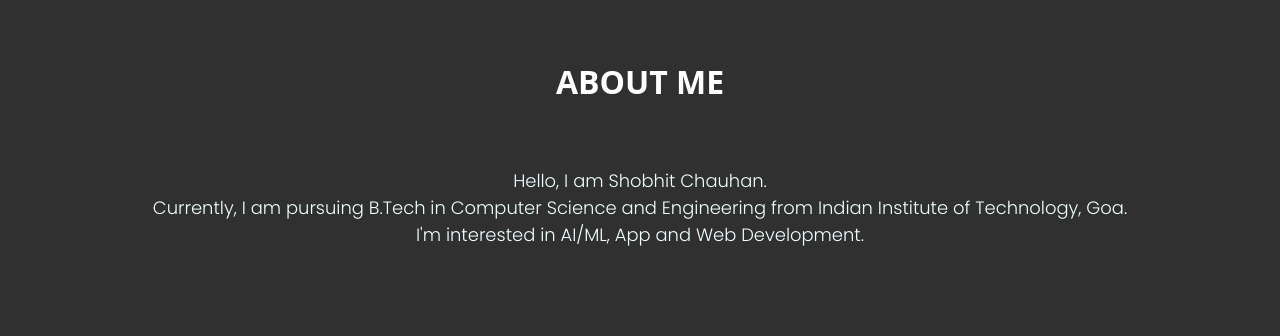
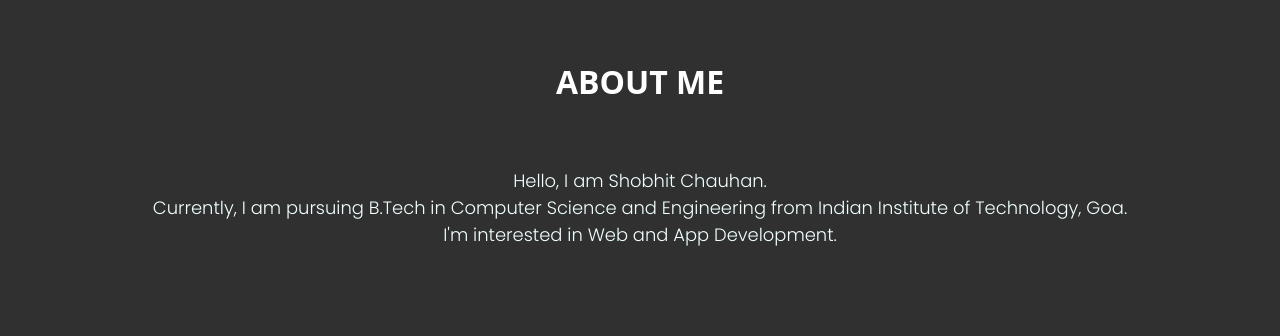
Before and after one commit to shobhitcs/profile, a plain HTML site: page index.html in a window 1280 px wide. Shown: the part 880-1216 px from the top of the page. Drawn offline with nearby package versions, Linux system fonts and the light colour scheme; a web font is replaced by a local one.

Commit message:
quick changes

```diff
--- a/index.html
+++ b/index.html
@@ -33,7 +33,7 @@
         </div>
         <div class="data main tab" id="about">
             <h2 class="init">ABOUT ME</h2>
-            <p class="myaboutinfo init">Hello, I am Shobhit Chauhan. <br>Currently, I am pursuing B.Tech in Computer Science and Engineering from Indian Institute of Technology, Goa. <br>I'm interested in AI/ML, App and Web Development.</p>
+            <p class="myaboutinfo init">Hello, I am Shobhit Chauhan. <br>Currently, I am pursuing B.Tech in Computer Science and Engineering from Indian Institute of Technology, Goa. <br>I'm interested in Web and App Development.</p>
         </div>
         <div class="data1 main">
             <h3 class="init">LANGUAGES</h3>
```
